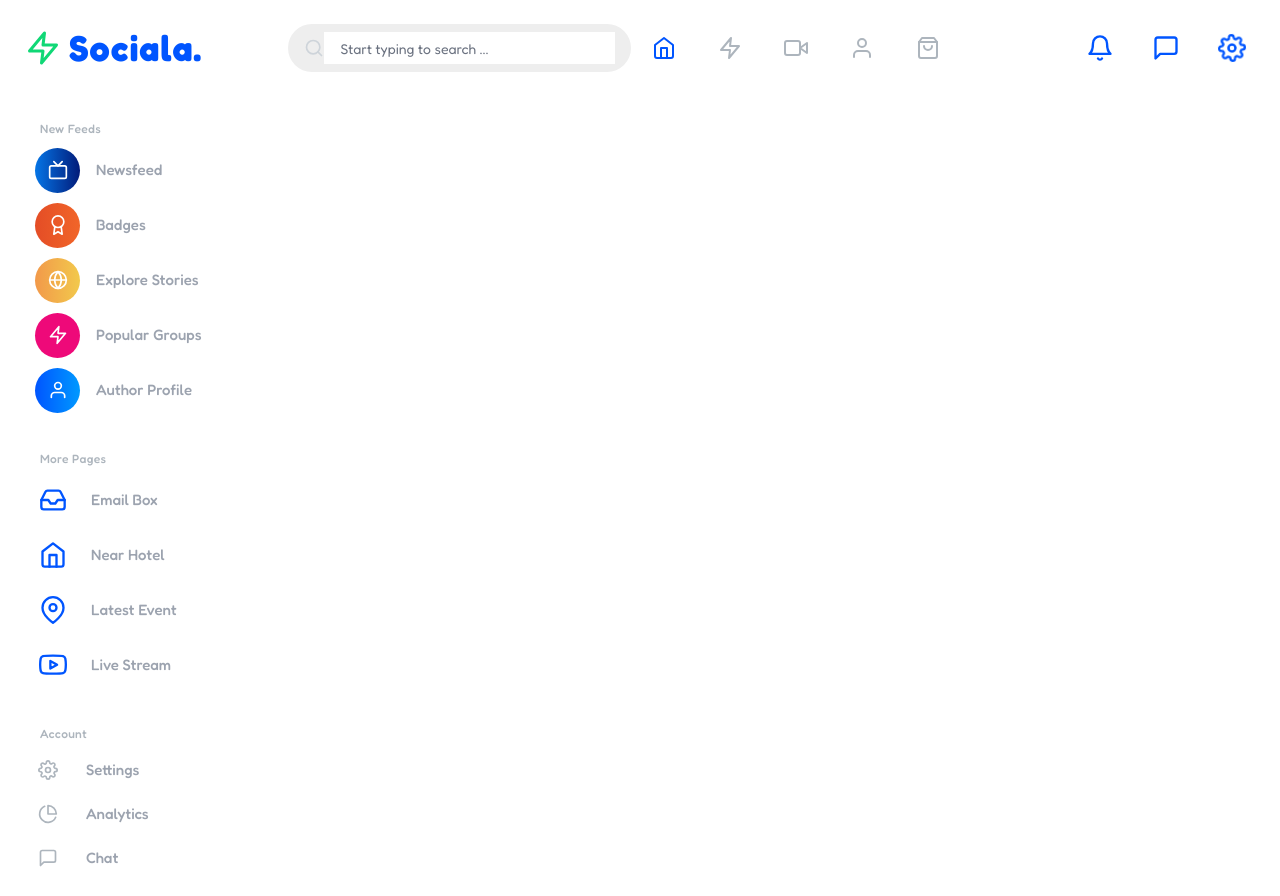
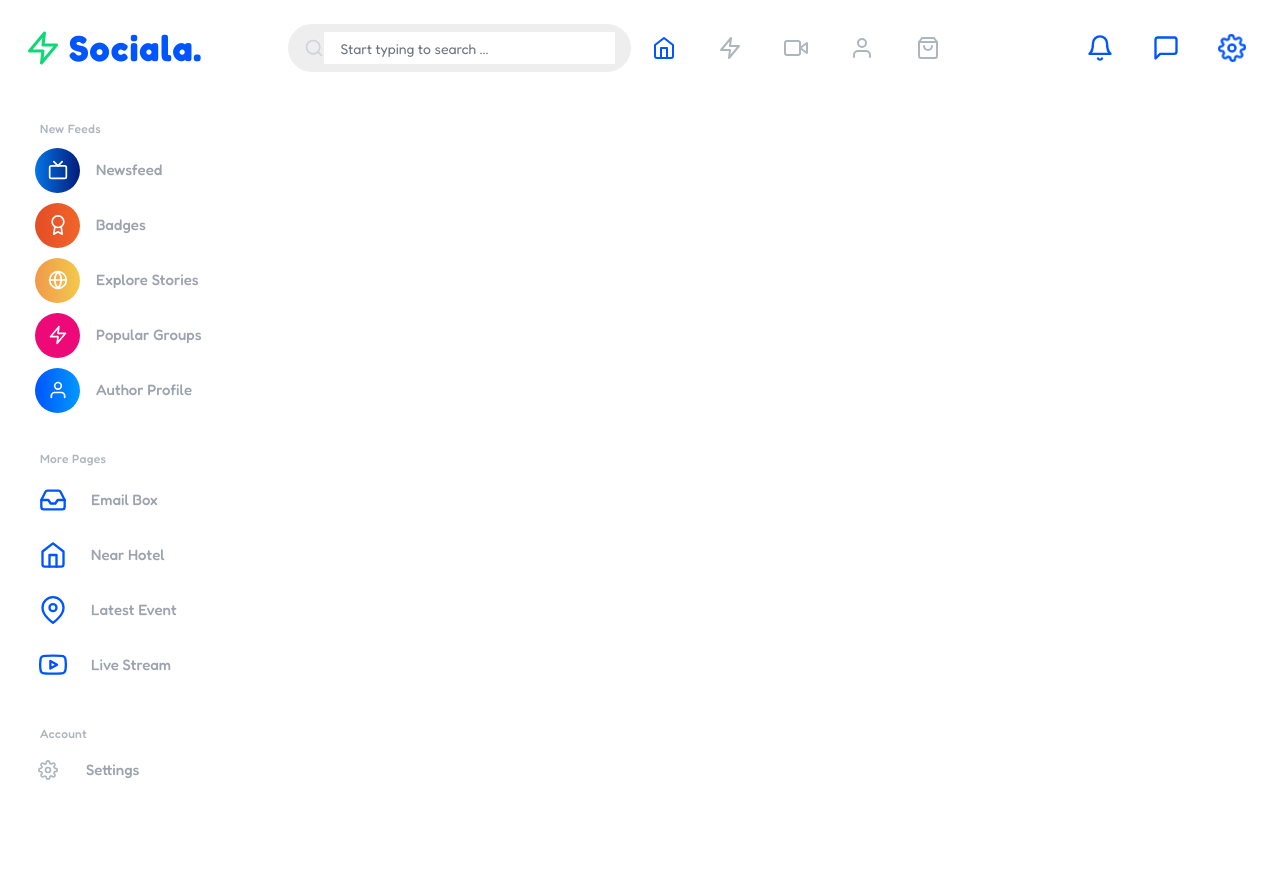
Before and after one commit to AmanAdastra/resnap, a Next.js app: page /home in a window 1280 px wide. After the commit the page ends 800 px from the top, so only its background shows below. Built offline with nearby package versions, Linux system fonts and the light colour scheme.

Commit message:
scrolling sidebar with fixed topheader

```diff
--- a/src/components/SideBar/SideBar.tsx
+++ b/src/components/SideBar/SideBar.tsx
@@ -5,7 +5,7 @@ import { AccountNavigation } from './AccountNavigation'
 
 export const SideBar = () => {
     return (
-        <div className='w-[280px] px-[15px]'>
+        <div className='w-[280px] h-[100vh] pt-[96px] overflow-y-auto  px-[15px]'>
             <NewsFeedNavigation/>
             <MorePagesNavigation/>
             <AccountNavigation/>
--- a/src/components/common/NavigationBar.tsx
+++ b/src/components/common/NavigationBar.tsx
@@ -35,7 +35,7 @@ export const NavigationBar = () => {
     ]
 
     return (
-        <div className='flex items-center h-[96px] w-full bg-white px-[15px]'>
+        <div className='fixed top-0 left-0 flex items-center h-[96px] w-full bg-white px-[15px]'>
             {/* Site Icons */}
             <div className='flex items-center w-[280px] h-[90px] pl-[10px]'>
                 <Zap color='#10d876' size={36} className='mr-2' />
```
